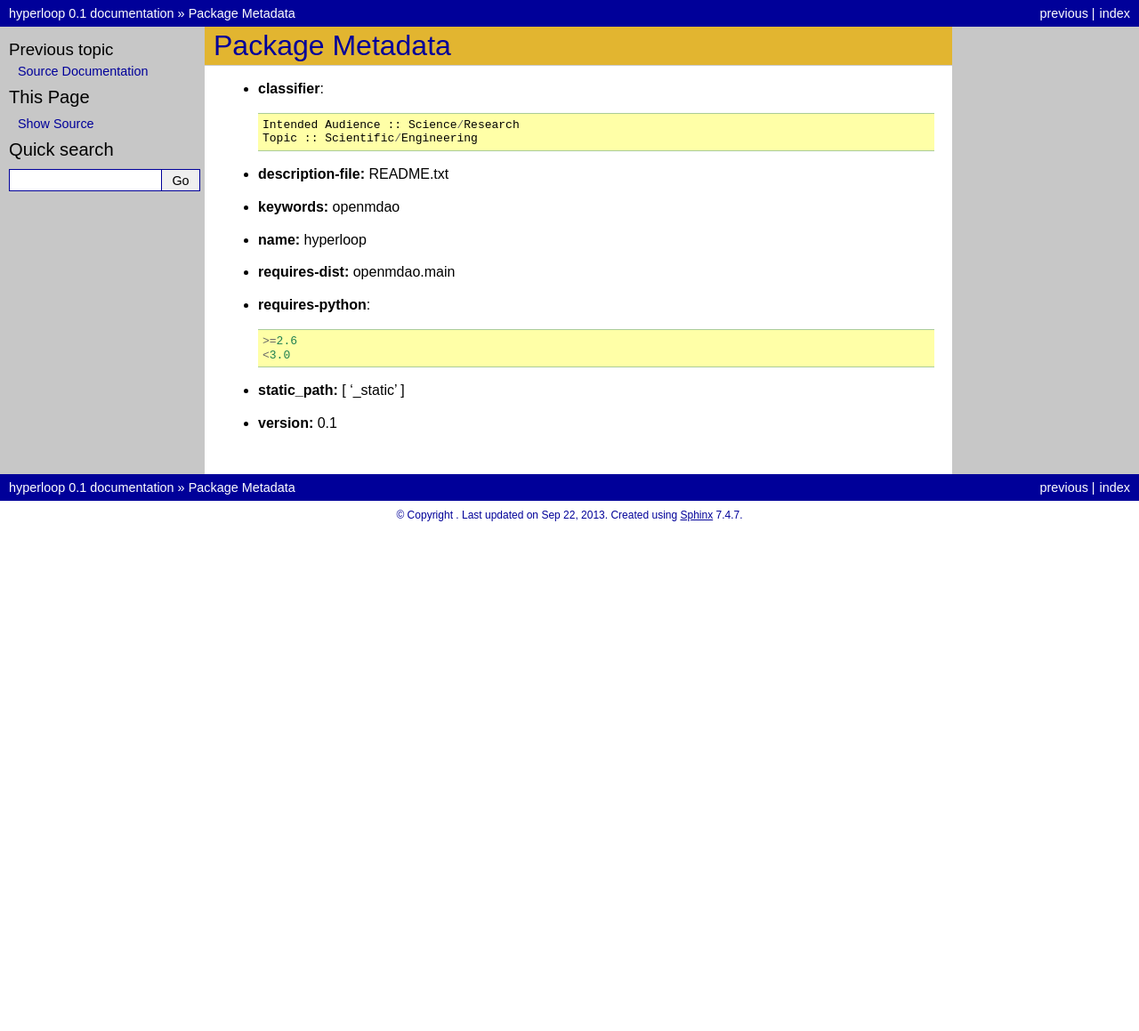
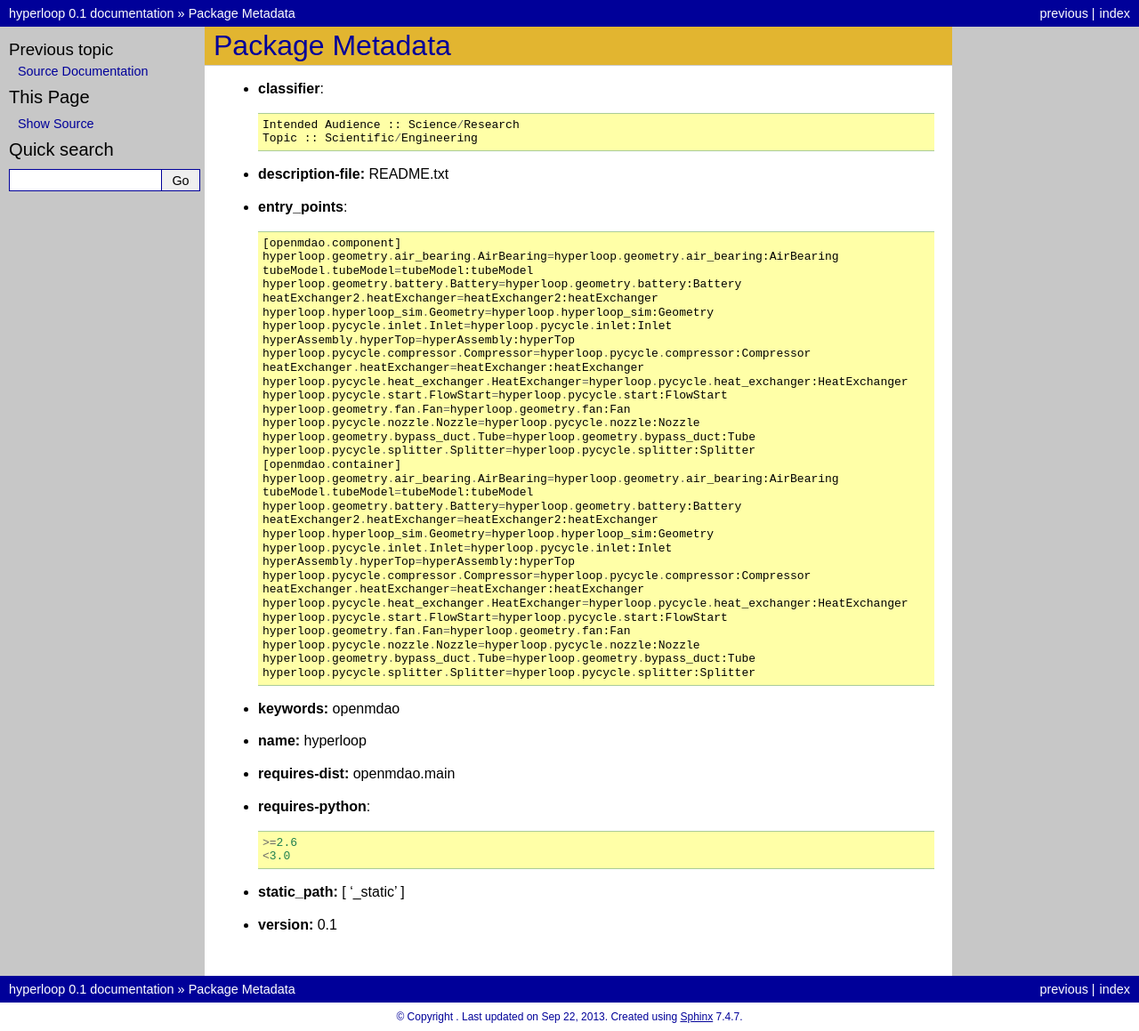
Before and after one commit to JustinSGray/Hyperloop, a Sphinx documentation site: the page built from docs/pkgdocs.rst, in a window 1280 px wide. Shown: the whole page at 89% size. Built offline with Sphinx 7.4.7, drawn with Linux system fonts in a browser that asks for light colours; before the commit the page ends 900 px from its top, so only the background shows below that.

Commit message:
getting rid of off design stuff

```diff
--- a/docs/conf.py
+++ b/docs/conf.py
@@ -17,7 +17,7 @@
         distdir = os.path.dirname(os.path.dirname(__file__))
         sys.path = [distdir] + [os.path.join(distdir, p) for p in toadd] + sys.path
 
-_sys_path_add([])
+_sys_path_add(['images', 'src', 'src/hyperloop', 'src/hyperloop/cycle', 'src/hyperloop/geometry', 'src/hyperloop/pycycle'])
 
 # General configuration
 # ---------------------
--- a/docs/pkgdocs.rst
+++ b/docs/pkgdocs.rst
@@ -9,6 +9,41 @@
     Topic :: Scientific/Engineering
 
 - **description-file:** README.txt
+
+- **entry_points**::
+
+    [openmdao.component]
+    hyperloop.geometry.air_bearing.AirBearing=hyperloop.geometry.air_bearing:AirBearing
+    tubeModel.tubeModel=tubeModel:tubeModel
+    hyperloop.geometry.battery.Battery=hyperloop.geometry.battery:Battery
+    heatExchanger2.heatExchanger=heatExchanger2:heatExchanger
+    hyperloop.hyperloop_sim.Geometry=hyperloop.hyperloop_sim:Geometry
+    hyperloop.pycycle.inlet.Inlet=hyperloop.pycycle.inlet:Inlet
+    hyperAssembly.hyperTop=hyperAssembly:hyperTop
+    hyperloop.pycycle.compressor.Compressor=hyperloop.pycycle.compressor:Compressor
+    heatExchanger.heatExchanger=heatExchanger:heatExchanger
+    hyperloop.pycycle.heat_exchanger.HeatExchanger=hyperloop.pycycle.heat_exchanger:HeatExchanger
+    hyperloop.pycycle.start.FlowStart=hyperloop.pycycle.start:FlowStart
+    hyperloop.geometry.fan.Fan=hyperloop.geometry.fan:Fan
+    hyperloop.pycycle.nozzle.Nozzle=hyperloop.pycycle.nozzle:Nozzle
+    hyperloop.geometry.bypass_duct.Tube=hyperloop.geometry.bypass_duct:Tube
+    hyperloop.pycycle.splitter.Splitter=hyperloop.pycycle.splitter:Splitter
+    [openmdao.container]
+    hyperloop.geometry.air_bearing.AirBearing=hyperloop.geometry.air_bearing:AirBearing
+    tubeModel.tubeModel=tubeModel:tubeModel
+    hyperloop.geometry.battery.Battery=hyperloop.geometry.battery:Battery
+    heatExchanger2.heatExchanger=heatExchanger2:heatExchanger
+    hyperloop.hyperloop_sim.Geometry=hyperloop.hyperloop_sim:Geometry
+    hyperloop.pycycle.inlet.Inlet=hyperloop.pycycle.inlet:Inlet
+    hyperAssembly.hyperTop=hyperAssembly:hyperTop
+    hyperloop.pycycle.compressor.Compressor=hyperloop.pycycle.compressor:Compressor
+    heatExchanger.heatExchanger=heatExchanger:heatExchanger
+    hyperloop.pycycle.heat_exchanger.HeatExchanger=hyperloop.pycycle.heat_exchanger:HeatExchanger
+    hyperloop.pycycle.start.FlowStart=hyperloop.pycycle.start:FlowStart
+    hyperloop.geometry.fan.Fan=hyperloop.geometry.fan:Fan
+    hyperloop.pycycle.nozzle.Nozzle=hyperloop.pycycle.nozzle:Nozzle
+    hyperloop.geometry.bypass_duct.Tube=hyperloop.geometry.bypass_duct:Tube
+    hyperloop.pycycle.splitter.Splitter=hyperloop.pycycle.splitter:Splitter
 
 - **keywords:** openmdao
 
```
Also changed, not shown: docs/srcdocs.rst (+200 -5 lines), 2 other files.
